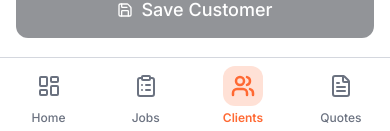
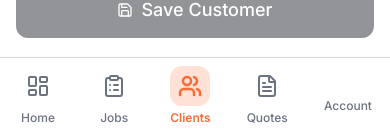
Before and after one commit to simonjcarr/tradie-app, a Next.js app: page /customers/new in a window 390 px wide. Shown: the part 710-841 px from the top of the page. Built offline with nearby package versions, Linux system fonts and the light colour scheme; no server answers.

Commit message:
fix: add user icon to dashboard navigation
Add UserButton from Clerk to both Sidebar (desktop) and BottomNav (mobile)
so users can access their account menu from the dashboard pages.

```diff
--- a/components/navigation/BottomNav.tsx
+++ b/components/navigation/BottomNav.tsx
@@ -2,6 +2,7 @@
 
 import { ClipboardList, Users, LayoutDashboard, FileText } from "lucide-react";
 import { NavItem } from "./NavItem";
+import { UserButton } from "@clerk/nextjs";
 
 const navItems = [
   { href: "/dashboard", icon: LayoutDashboard, label: "Home" },
@@ -23,6 +24,21 @@ export function BottomNav() {
             variant="bottom"
           />
         ))}
+        {/* User Button */}
+        <div className="flex flex-col items-center justify-center gap-1 py-2 px-3 min-w-[64px]">
+          <div className="p-2 rounded-xl bg-transparent">
+            <UserButton
+              appearance={{
+                elements: {
+                  avatarBox: "h-6 w-6 rounded-full"
+                }
+              }}
+            />
+          </div>
+          <span className="text-xs font-medium text-muted-foreground">
+            Account
+          </span>
+        </div>
       </div>
     </nav>
   );
--- a/components/navigation/Sidebar.tsx
+++ b/components/navigation/Sidebar.tsx
@@ -3,6 +3,7 @@
 import { ClipboardList, Users, LayoutDashboard, FileText, Settings } from "lucide-react";
 import { NavItem } from "./NavItem";
 import { Wrench } from "lucide-react";
+import { UserButton } from "@clerk/nextjs";
 
 const mainNavItems = [
   { href: "/dashboard", icon: LayoutDashboard, label: "Dashboard" },
@@ -40,13 +41,23 @@ export function Sidebar() {
       </nav>
 
       {/* Bottom section */}
-      <div className="p-4 border-t border-border">
+      <div className="p-4 border-t border-border space-y-1">
         <NavItem
           href="/settings"
           icon={Settings}
           label="Settings"
           variant="sidebar"
         />
+        <div className="flex items-center gap-3 px-4 py-3">
+          <UserButton
+            appearance={{
+              elements: {
+                avatarBox: "h-5 w-5 rounded-full"
+              }
+            }}
+          />
+          <span className="text-muted-foreground">Account</span>
+        </div>
       </div>
     </aside>
   );
```
